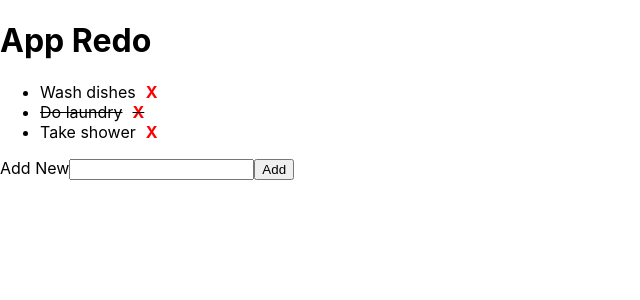
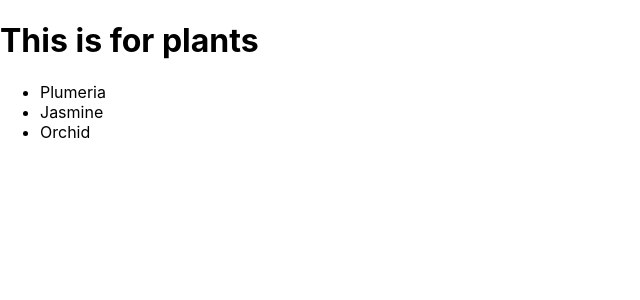
Before and after one commit to adriennehein/react-project, a React (Create React App) app: page / in a window 1280 px wide. Shown: the top 300 px of the page, without its empty margins (0-640 px from the left). Built offline with nearby package versions, Linux system fonts and the light colour scheme.

Commit message:
start of plant version

```diff
--- /dev/null
+++ b/src/PlantApp.js
@@ -0,0 +1,27 @@
+import React, {useState} from 'react';
+
+const PlantApp = () => {
+    const [plants, setPlants] = useState([
+        { id: 1, name: "Plumeria" },
+        { id: 2, name: "Jasmine" },
+        { id: 3, name: "Orchid" }
+    ])
+    return (
+        <div>
+            <h1>This is for plants</h1>
+            <PlantList plants={plants}/>
+        </div>
+    )
+}
+
+const PlantList = ({plants}) => {
+    return (
+        <ul>
+            {plants.map((plant) => (
+                <li key={plant.key}>{plant.name}</li>
+            ))}
+        </ul>
+    )
+}
+
+export default PlantApp;
--- a/src/index.js
+++ b/src/index.js
@@ -1,12 +1,12 @@
 import React from 'react';
 import ReactDOM from 'react-dom';
 import './index.css';
-import App2 from './App2';
+import PlantApp from './PlantApp';
 import reportWebVitals from './reportWebVitals';
 
 ReactDOM.render(
   <React.StrictMode>
-    <App2 />
+    <PlantApp />
   </React.StrictMode>,
   document.getElementById('root')
 );
```
